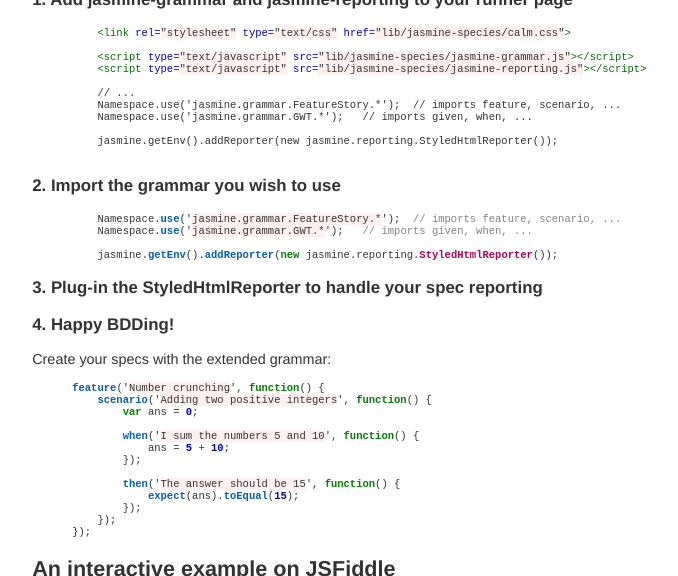
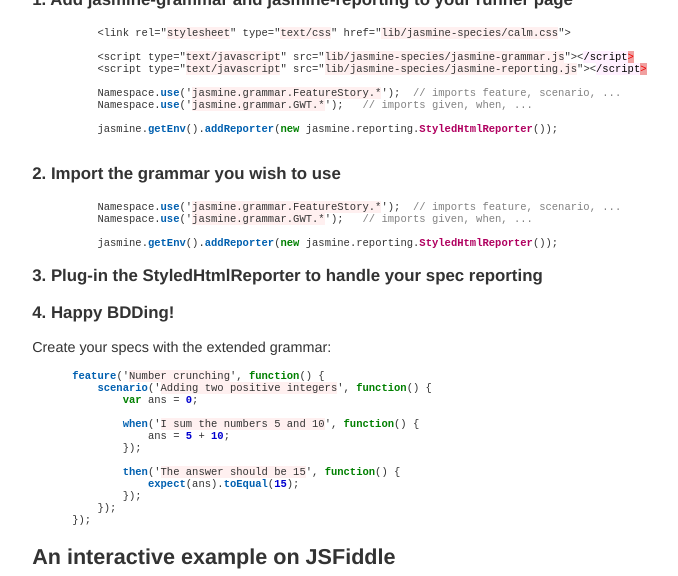
Before and after one commit to rudylattae/jasmine-species, a Jekyll site: the page built from index.html.md, in a window 1280 px wide and 900 px high, cut to the strip 324-900 px from the top of the window. Shown: the whole strip, without its empty margins (135-813 px from the left). Built offline with Jekyll 4.4.1, drawn with Linux system fonts in a browser that asks for light colours.

Commit message:
Edited example.

```diff
--- a/index.html.md
+++ b/index.html.md
@@ -19,13 +19,12 @@ you can follow the quick steps below to start enjoying jasmine-species.
 
 ### 1. Add jasmine-grammar and jasmine-reporting to your runner page
 
-{% highlight html %}
+{% highlight javascript %}
     <link rel="stylesheet" type="text/css" href="lib/jasmine-species/calm.css">
 
     <script type="text/javascript" src="lib/jasmine-species/jasmine-grammar.js"></script>
     <script type="text/javascript" src="lib/jasmine-species/jasmine-reporting.js"></script>
 
-    // ...
     Namespace.use('jasmine.grammar.FeatureStory.*');  // imports feature, scenario, ...
     Namespace.use('jasmine.grammar.GWT.*');   // imports given, when, ...
 
```
